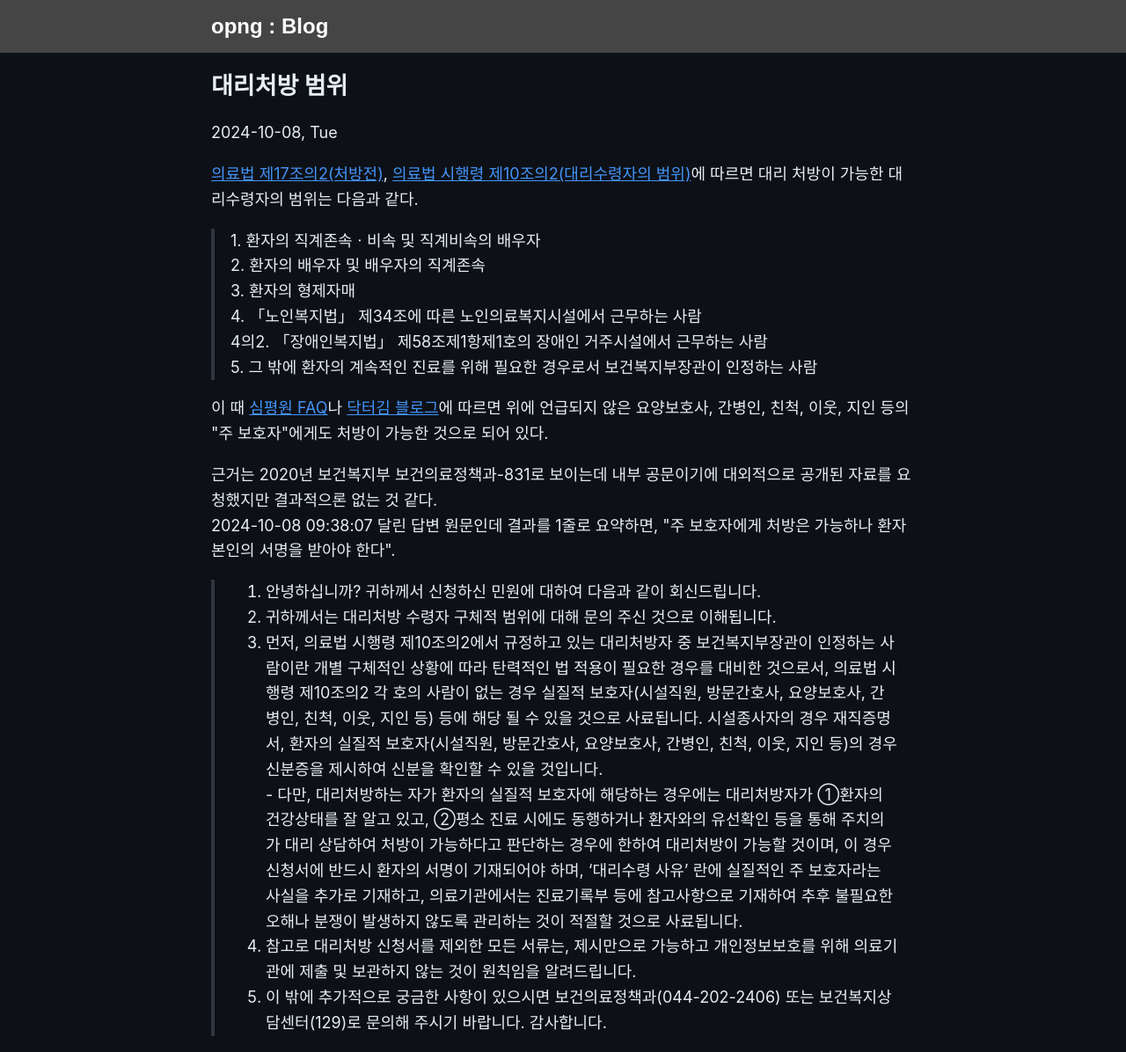
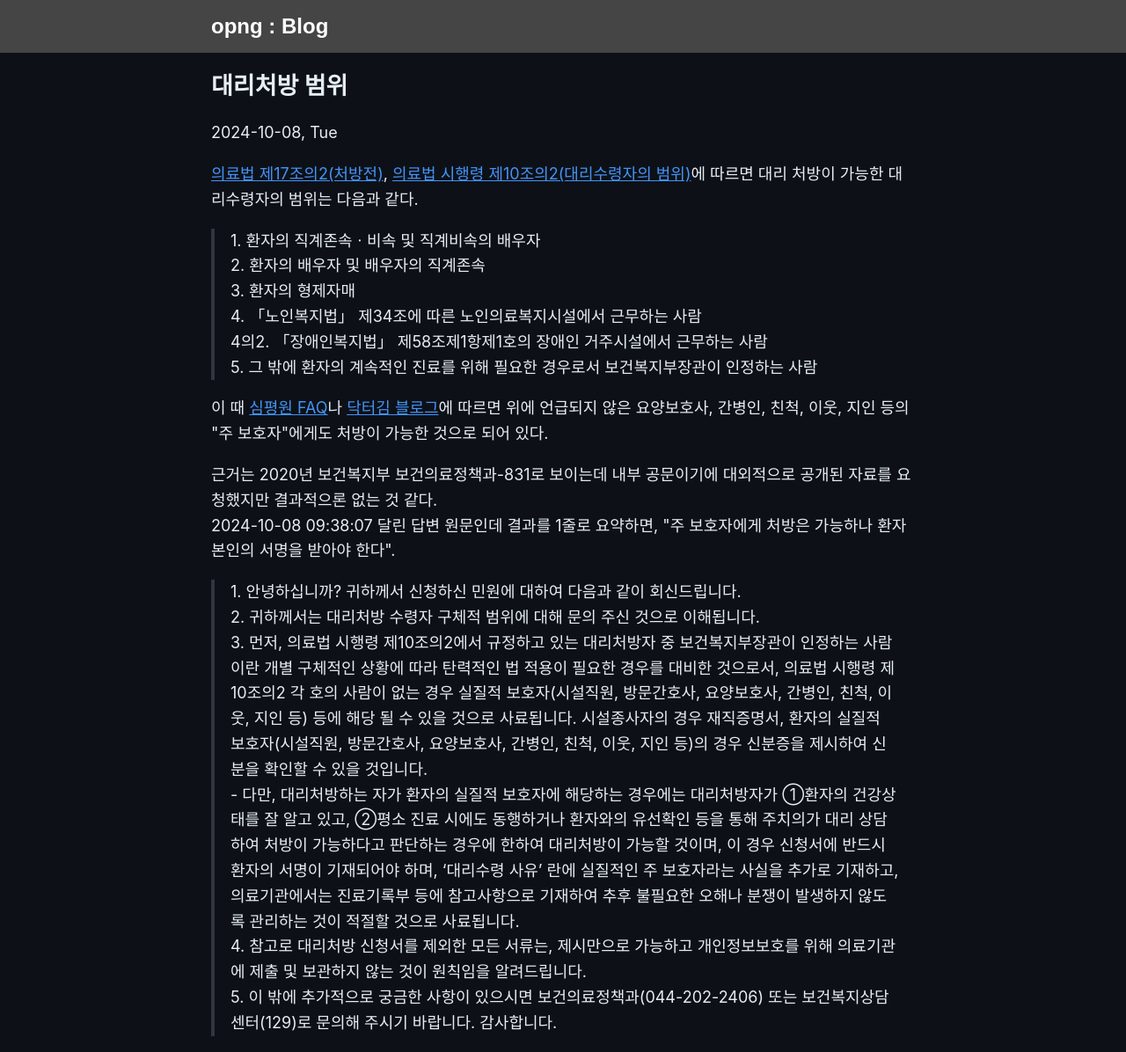
Before and after one commit to openingnow/openingnow.github.io, a Jekyll site: the page built from _posts/2024-10-08-대리처방 범위.md, in a window 1280 px wide. Shown: the whole page at 88% size. Built offline with Jekyll 4.4.1, drawn with Linux system fonts in a browser that asks for light colours; our own code applies the rules of GitHub Pages for plain Markdown files.

Commit message:
fx e6423188730de43df42c1384350e466a

```diff
--- a/_posts/2024-10-08-대리처방 범위.md
+++ b/_posts/2024-10-08-대리처방 범위.md
@@ -15,9 +15,9 @@ permalink: e6423188730de43df42c1384350e466a
 근거는 2020년 보건복지부 보건의료정책과-831로 보이는데 내부 공문이기에 대외적으로 공개된 자료를 요청했지만 결과적으론 없는 것 같다.
 2024-10-08 09:38:07 달린 답변 원문인데 결과를 1줄로 요약하면, "주 보호자에게 처방은 가능하나 환자 본인의 서명을 받아야 한다".
 
-> 1. 안녕하십니까? 귀하께서 신청하신 민원에 대하여 다음과 같이 회신드립니다.
-> 2. 귀하께서는 대리처방 수령자 구체적 범위에 대해 문의 주신 것으로 이해됩니다.
-> 3. 먼저, 의료법 시행령 제10조의2에서 규정하고 있는 대리처방자 중 보건복지부장관이 인정하는 사람이란 개별 구체적인 상황에 따라 탄력적인 법 적용이 필요한 경우를 대비한 것으로서, 의료법 시행령 제10조의2 각 호의 사람이 없는 경우 실질적 보호자(시설직원, 방문간호사, 요양보호사, 간병인, 친척, 이웃, 지인 등) 등에 해당 될 수 있을 것으로 사료됩니다. 시설종사자의 경우 재직증명서, 환자의 실질적 보호자(시설직원, 방문간호사, 요양보호사, 간병인, 친척, 이웃, 지인 등)의 경우 신분증을 제시하여 신분을 확인할 수 있을 것입니다.
+> 1\. 안녕하십니까? 귀하께서 신청하신 민원에 대하여 다음과 같이 회신드립니다.
+> 2\. 귀하께서는 대리처방 수령자 구체적 범위에 대해 문의 주신 것으로 이해됩니다.
+> 3\. 먼저, 의료법 시행령 제10조의2에서 규정하고 있는 대리처방자 중 보건복지부장관이 인정하는 사람이란 개별 구체적인 상황에 따라 탄력적인 법 적용이 필요한 경우를 대비한 것으로서, 의료법 시행령 제10조의2 각 호의 사람이 없는 경우 실질적 보호자(시설직원, 방문간호사, 요양보호사, 간병인, 친척, 이웃, 지인 등) 등에 해당 될 수 있을 것으로 사료됩니다. 시설종사자의 경우 재직증명서, 환자의 실질적 보호자(시설직원, 방문간호사, 요양보호사, 간병인, 친척, 이웃, 지인 등)의 경우 신분증을 제시하여 신분을 확인할 수 있을 것입니다.
 > \- 다만, 대리처방하는 자가 환자의 실질적 보호자에 해당하는 경우에는 대리처방자가 ①환자의 건강상태를 잘 알고 있고, ②평소 진료 시에도 동행하거나 환자와의 유선확인 등을 통해 주치의가 대리 상담하여 처방이 가능하다고 판단하는 경우에 한하여 대리처방이 가능할 것이며, 이 경우 신청서에 반드시 환자의 서명이 기재되어야 하며, ‘대리수령 사유’ 란에 실질적인 주 보호자라는 사실을 추가로 기재하고, 의료기관에서는 진료기록부 등에 참고사항으로 기재하여 추후 불필요한 오해나 분쟁이 발생하지 않도록 관리하는 것이 적절할 것으로 사료됩니다.
-> 4. 참고로 대리처방 신청서를 제외한 모든 서류는, 제시만으로 가능하고 개인정보보호를 위해 의료기관에 제출 및 보관하지 않는 것이 원칙임을 알려드립니다.
-> 5. 이 밖에 추가적으로 궁금한 사항이 있으시면 보건의료정책과(044-202-2406) 또는 보건복지상담센터(129)로 문의해 주시기 바랍니다. 감사합니다.
+> 4\. 참고로 대리처방 신청서를 제외한 모든 서류는, 제시만으로 가능하고 개인정보보호를 위해 의료기관에 제출 및 보관하지 않는 것이 원칙임을 알려드립니다.
+> 5\. 이 밖에 추가적으로 궁금한 사항이 있으시면 보건의료정책과(044-202-2406) 또는 보건복지상담센터(129)로 문의해 주시기 바랍니다. 감사합니다.
```
